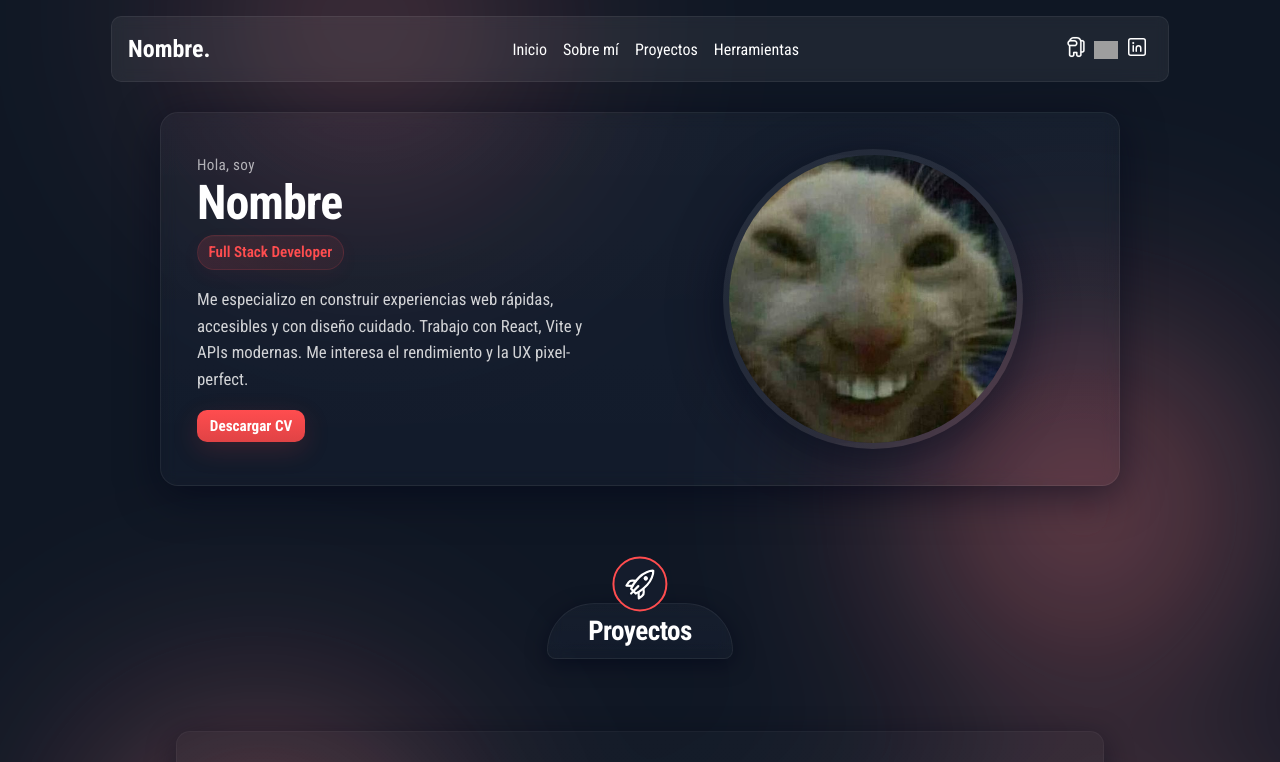
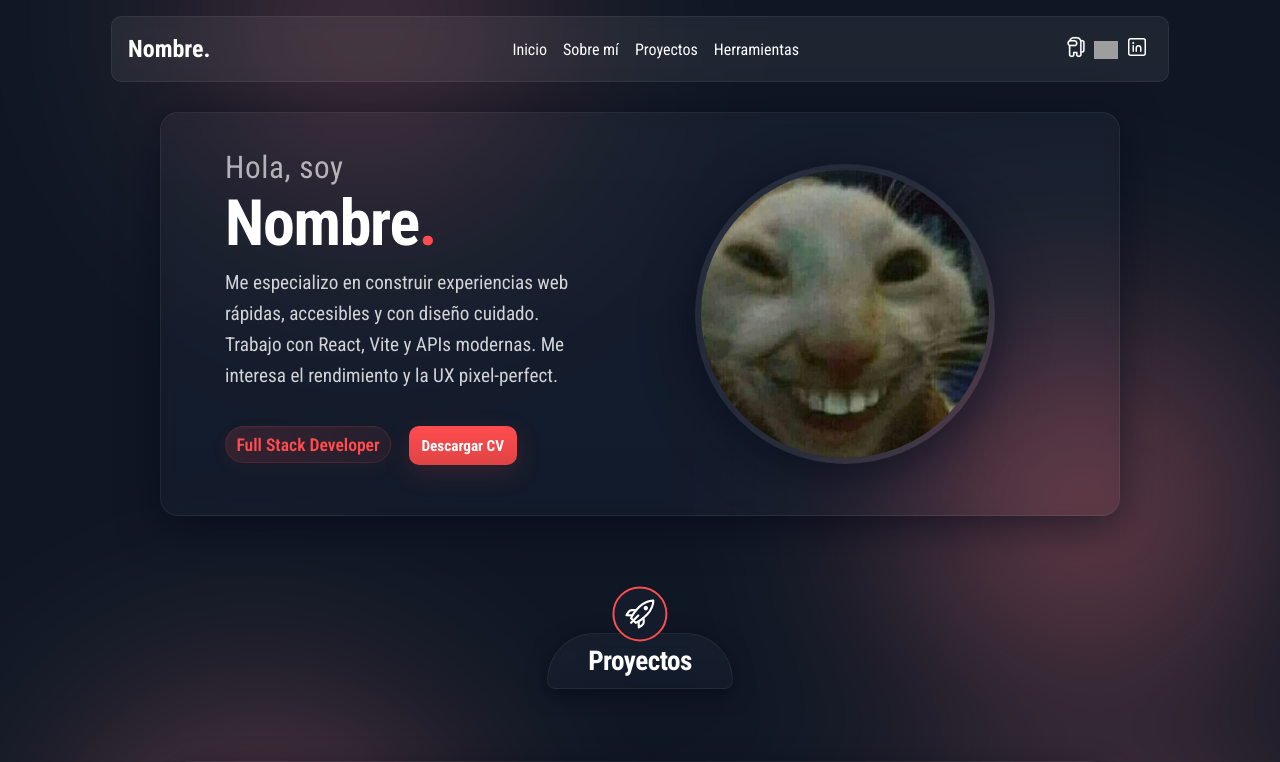
Before and after one commit to AlanPLC/Portfolio2025, a React (Vite) app: page / in a window 1280 px wide. Shown: the top 762 px of the page. Built offline with nearby package versions, Linux system fonts and the light colour scheme; grey boxes are pictures that could not be loaded; a web font is replaced by a local one.

Commit message:
Fix: Presentacion mejorada

```diff
--- a/src/sections/Presentation/Presentation.jsx
+++ b/src/sections/Presentation/Presentation.jsx
@@ -13,14 +13,14 @@ export default function Presentation() {
           <h1 id="presentation-heading" className="presentation__name">
             {name}
           </h1>
-          <div className="presentation__meta">
-            <span className="presentation__role" aria-hidden="true">
-              {role}
-            </span>
-          </div>
 
           <p className="presentation__desc">{description}</p>
           <div className="presentation__actions">
+            <div className="presentation__meta">
+              <span className="presentation__role" aria-hidden="true">
+                {role}
+              </span>
+            </div>
             <a
               className="btn btn--primary"
               href={links.cv}
--- a/src/sections/Presentation/presentation.scss
+++ b/src/sections/Presentation/presentation.scss
@@ -27,6 +27,8 @@
     border: 1px solid rgba(255,255,255,0.06);
     border-radius: var(--radius);
     padding: 2.25rem;
+    padding-left: 4rem;
+    padding-right: 4rem;
     box-shadow: 0 10px 40px rgba(2,6,23,0.55);
     backdrop-filter: blur(8px) saturate(120%);
     overflow: visible;
@@ -39,17 +41,38 @@
   .presentation__greeting {
     margin: 0 0 0.35rem 0;
     color: var(--muted);
-    font-size: 0.95rem;
+    font-size: 1.95rem;
     letter-spacing: 0.02em;
   }
 
+  .presentation__name-icon {
+    display: flex;
+    align-items: center;
+    justify-content: center;
+    width: 4rem;
+    height: 4rem;
+
+    svg {
+      color: var(--accent);
+      width: 100%;
+      height: 100%;
+    }
+  }
+
   .presentation__name {
+    display: flex;
     margin: 0 0 0.5rem 0;
-    font-size: clamp(2rem, 4vw, 3rem);
+    font-size: clamp(3rem, calc(4vw + 1rem), 4rem);
     line-height: 1;
     color: #fff;
     font-weight: 700;
     letter-spacing: -0.02em;
+  }
+
+  .presentation__name::after{
+    content: ".";
+    color: var(--accent);
+    font-size: 4rem;
   }
 
   .presentation__meta {
@@ -67,8 +90,12 @@
     padding: 0.45rem 0.65rem;
     border-radius: 999px;
     font-weight: 600;
-    font-size: 0.95rem;
+    font-size: 1.1rem;
     box-shadow: 0 6px 18px rgba(224,67,69,0.06), inset 0 1px 0 rgba(255,255,255,0.02);
+    margin-top: 1rem;
+    -webkit-user-select: none;
+    -moz-user-select: none;
+    user-select: none;
   }
 
   .presentation__actions {
@@ -89,6 +116,9 @@
     transition: transform 140ms ease, box-shadow 140ms ease;
     border: none;
     cursor: pointer;
+    max-height: 1.5rem;
+    margin-top: 1rem;
+    margin-left: 0.5rem;
   }
 
   .btn:focus { outline: 2px solid rgba(255,77,79,0.18); outline-offset: 2px; }
@@ -112,7 +142,7 @@
   .presentation__desc {
     margin-top: 0.8rem;
     color: var(--text-soft);
-    font-size: 1.05rem;
+    font-size: 1.2rem;
     line-height: 1.6;
     max-width: 60ch;
     opacity: 0.95;
```
